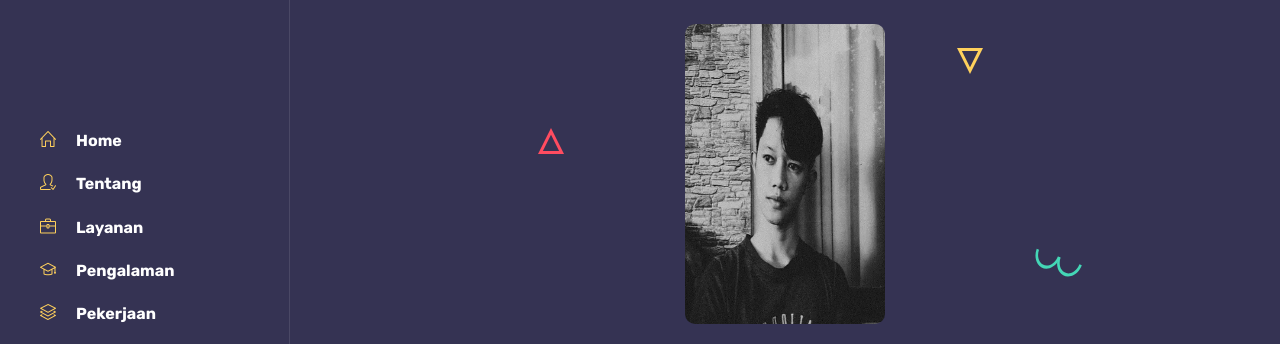
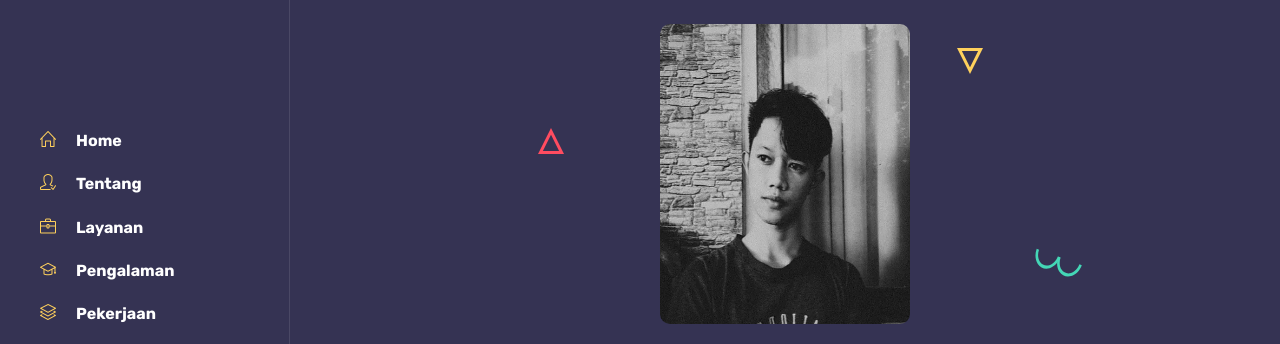
Before and after one commit to hafizafk/hafizafk.github.io, a plain HTML site: page index.html in a window 1280 px wide. Shown: the part 112-456 px from the top of the page. Drawn offline with Linux system fonts and the light colour scheme.

Commit message:
Update index.html

```diff
--- a/index.html
+++ b/index.html
@@ -121,7 +121,7 @@
 			<!-- intro -->
 			<div class="intro">
 				<!-- avatar image -->
-				<img src="images/hafiz.png" alt="hafiz" class="mb-4" style="width: 200px; height: 300px; border-radius: 10px;" />
+				<img src="images/hafiz.png" alt="hafiz" class="mb-4" style="width: 250px; height: 300px; border-radius: 10px;" />
 
 				<!-- info -->
 				<h1 class="mb-2 mt-0">Hafiz Abdul Fatah Kurniawan</h1>
```
